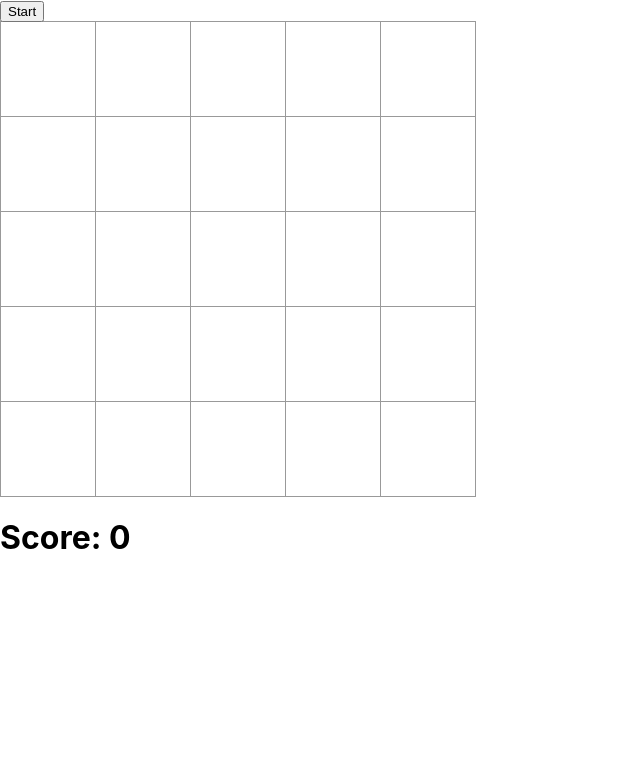
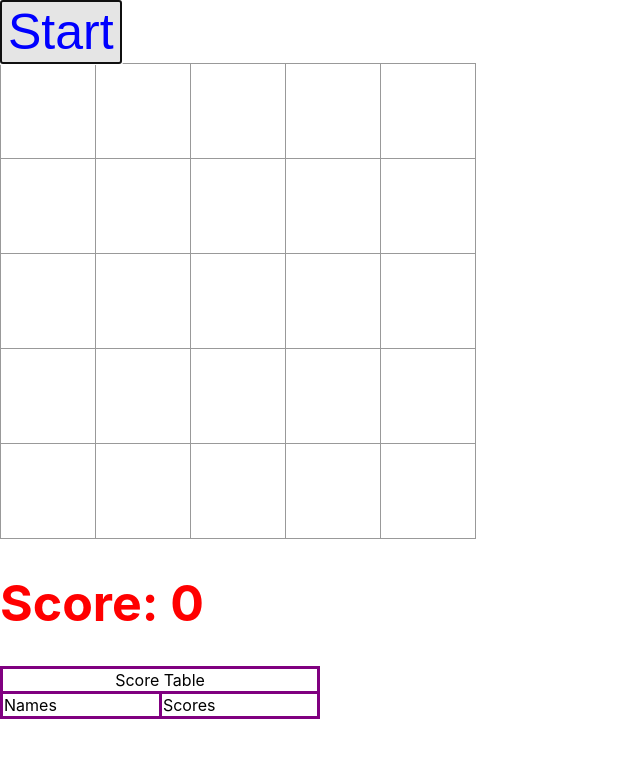
Before and after one commit to JulioChaile/Viborita, a React (Create React App) app: page / in a window 1280 px wide. Shown: the top 758 px of the page, without its empty margins (0-640 px from the left). Built offline with nearby package versions, Linux system fonts and the light colour scheme.

Commit message:
Se agrego tabla de puntajes

```diff
--- a/src/App.css
+++ b/src/App.css
@@ -57,3 +57,14 @@
   text-align: center;
   width: 94px;
 }
+
+table {
+  table-layout: auto;
+  width: 25%;
+  border-collapse: collapse;
+  border: 3px solid purple;
+}
+
+td {
+  border: 3px solid purple;
+}
--- a/src/App.js
+++ b/src/App.js
@@ -2,9 +2,13 @@ import React from 'react';
 import './App.css';
 import {RenderTable} from './components/RenderTable.js'
 import {getRandomInt, movVibo, dirVibo} from './components/functions.js'
+import {Score} from './components/Score.js'
 
 let check = false
 let start = false
+let name = ''
+let finalScore = ''
+let checkEnd = false
 
 class Game extends React.Component {
   constructor(props) {
@@ -18,6 +22,10 @@ class Game extends React.Component {
     this.onKeyDownHandle = this.onKeyDownHandle.bind(this)
     this.handleClick = this.handleClick.bind(this)
     this.reset = this.reset.bind(this)
+  }
+
+  componentDidMount() {
+    document.getElementById('start').focus()
   }
 
   handleClick() {
@@ -50,6 +58,14 @@ class Game extends React.Component {
 
     start = false
 
+    checkEnd = true
+    name = prompt('Game Over', 'Ingrese su nombre')
+    finalScore = this.state.score
+
+    this.forceUpdate()
+
+    checkEnd = false
+
     this.setState({
       coord: [],
       key: '',
@@ -71,13 +87,11 @@ class Game extends React.Component {
       case mov % 5 === 0 && this.state.key === 'left':
       case mov -5 < 0 && this.state.key === 'up':
       case mov + 5 > 24 && this.state.key === 'down':
-        alert('perdiste wacho')
         this.reset()
         return;
     }
 
     mov = movVibo(this.state.key, mov)
-    console.log({mov})
 
     if(mov !== food){
       coord.pop()
@@ -87,7 +101,6 @@ class Game extends React.Component {
     }
 
     if(coord.includes(mov)) {
-      alert('perdiste wacho')
       this.reset()
       return
     }
@@ -137,6 +150,11 @@ class Game extends React.Component {
         <button
           hidden={start}
           onClick={this.handleClick}
+          style={{
+            color: 'blue',
+            fontSize: 50
+          }}
+          id='start'
         >
           Start
         </button>
@@ -144,9 +162,19 @@ class Game extends React.Component {
           coord={this.state.coord}
           food={this.state.food}
         />
-        <h1>
+        <h1
+          style={{
+            color: 'red',
+            fontSize: 50
+          }}
+        >
           Score: {this.state.score}
         </h1>
+        <Score
+          name={name}
+          finalScore={finalScore}
+          check={checkEnd}
+        />
       </div>
     );
   }
--- /dev/null
+++ b/src/components/Score.js
@@ -0,0 +1,55 @@
+import React from 'react';
+import '../App.css'
+
+export class Score extends React.Component {
+    constructor(props) {
+        super(props);
+        this.state = {
+            score: []
+        }
+    }
+
+    componentWillReceiveProps() {
+        if(!this.props.check || !this.props.name){return}
+
+        let score = this.state.score.slice()
+
+        score.unshift({
+            name: this.props.name,
+            finalScore: this.props.finalScore
+        })
+
+        score = score.sort((a, b) => b.finalScore - a.finalScore)
+
+        this.setState({
+            score: score
+        })
+    }
+
+    render() {
+        return (
+            <div>
+                <table>
+                    <tr>
+                        <td
+                            align='center'
+                            colSpan='2'
+                        >
+                            Score Table
+                        </td>
+                    </tr>
+                    <tr>
+                        <td>Names</td>
+                        <td>Scores</td>
+                    </tr>
+                    {this.state.score.map((score) =>
+                        <tr>
+                            <td>{score.name}</td>
+                            <td>{score.finalScore}</td>
+                        </tr>
+                    )}
+                </table>
+            </div>
+        )
+    }
+}
```
